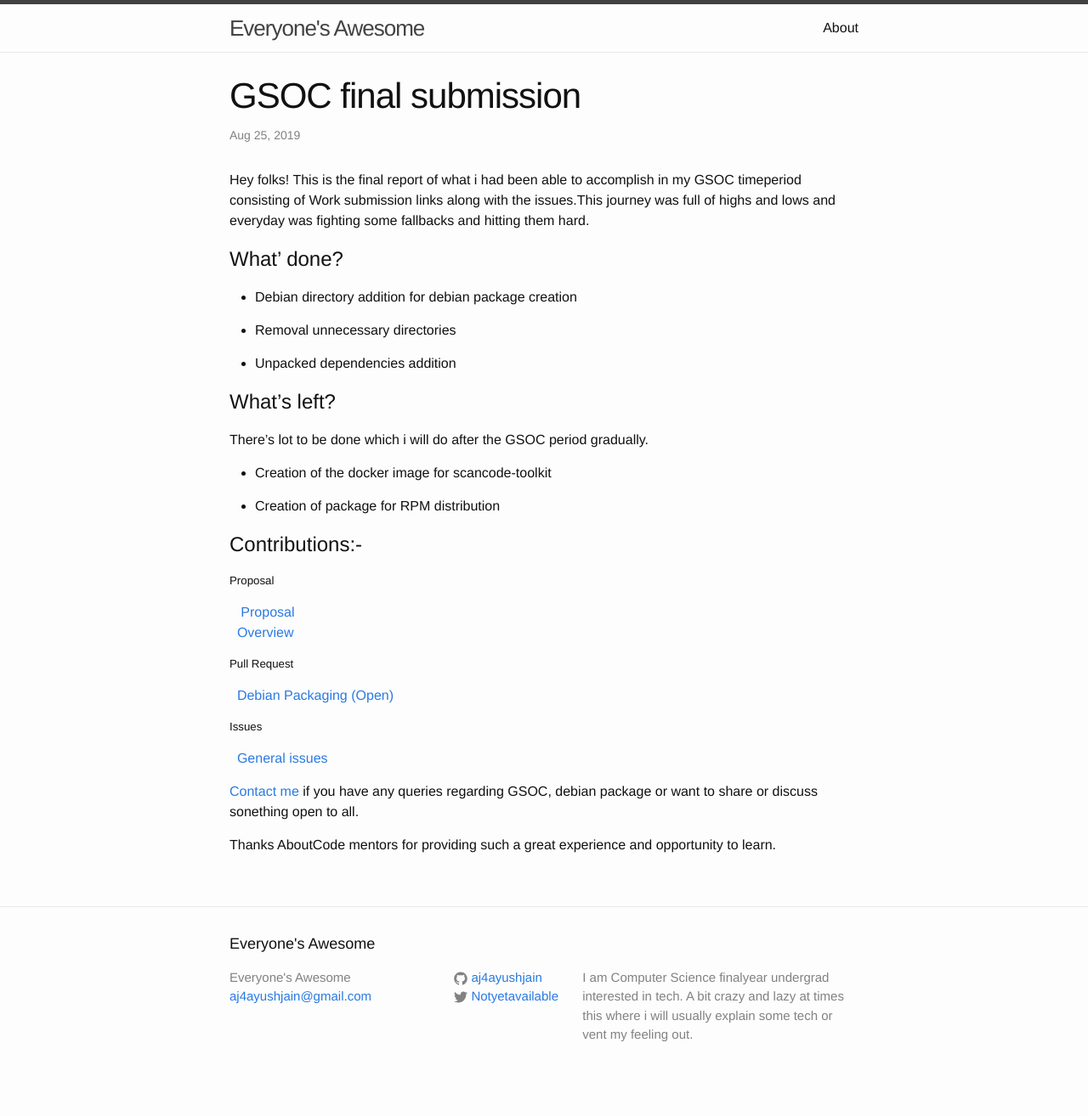
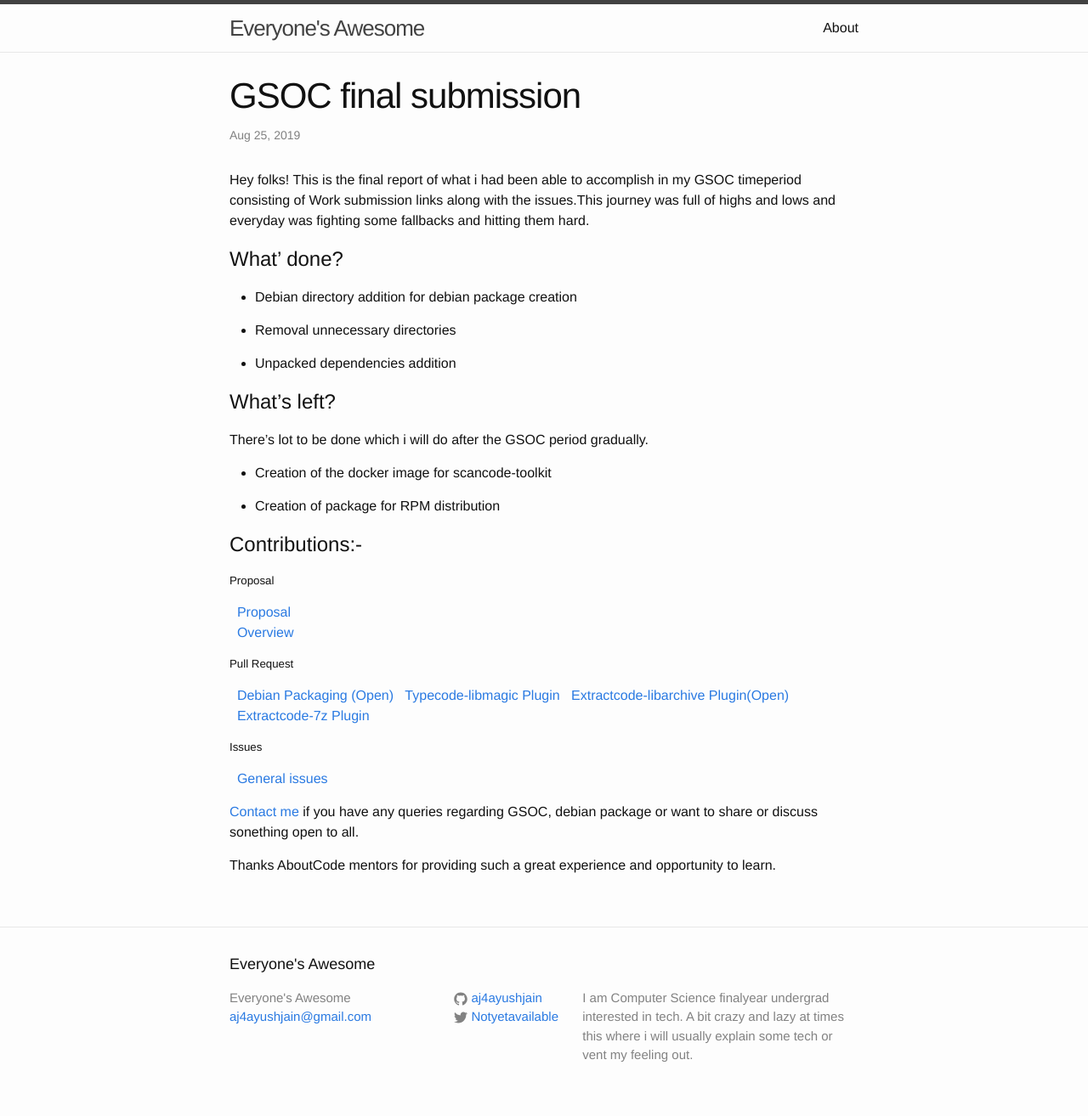
Before and after one commit to aj4ayushjain/aj4ayushjain.github.io, a Jekyll site: the page built from _posts/2019-08-25-GSOC-final-submission.markdown, in a window 1280 px wide. Shown: the whole page at 85% size. Built offline with Jekyll 4.4.1, drawn with Linux system fonts in a browser that asks for light colours; before the commit the page ends 1290 px from its top, so only the background shows below that.

Commit message:
Update with plugins PR
Signed-off-by: aj4ayushjain <aj4ayushjain@gmail.com>

```diff
--- a/_posts/2019-08-25-GSOC-final-submission.markdown
+++ b/_posts/2019-08-25-GSOC-final-submission.markdown
@@ -28,11 +28,14 @@ There's lot to be done which i will do after the GSOC period gradually.
 # Contributions:-
 
 <h5>Proposal</h5>
-&nbsp; &nbsp;[Proposal](https://docs.google.com/document/d/1E18nXcWQyCxlqQ_dvy63nsnybXjfIDTtEdsuED0IkSU/edit#heading=h.2gazcsgmxkub)
+&nbsp;&nbsp;[Proposal](https://docs.google.com/document/d/1E18nXcWQyCxlqQ_dvy63nsnybXjfIDTtEdsuED0IkSU/edit#heading=h.2gazcsgmxkub)
 <br>&nbsp;&nbsp;[Overview](https://summerofcode.withgoogle.com/organizations/6118953540124672/#5793822963924992)
 
 <h5>Pull Request</h5>
 &nbsp;&nbsp;[Debian Packaging (Open)](https://github.com/nexB/scancode-toolkit/pull/1636)
+&nbsp;&nbsp;[Typecode-libmagic Plugin](https://github.com/nexB/scancode-toolkit/pull/1707)
+&nbsp;&nbsp;[Extractcode-libarchive Plugin(Open)](https://github.com/nexB/scancode-toolkit/pull/1706)
+&nbsp;&nbsp;[Extractcode-7z Plugin](https://github.com/nexB/scancode-toolkit/pull/1705)
 
 <h5>Issues</h5>
 &nbsp;&nbsp;[General issues](https://github.com/nexB/scancode-toolkit/issues/created_by/aj4ayushjain)
```
